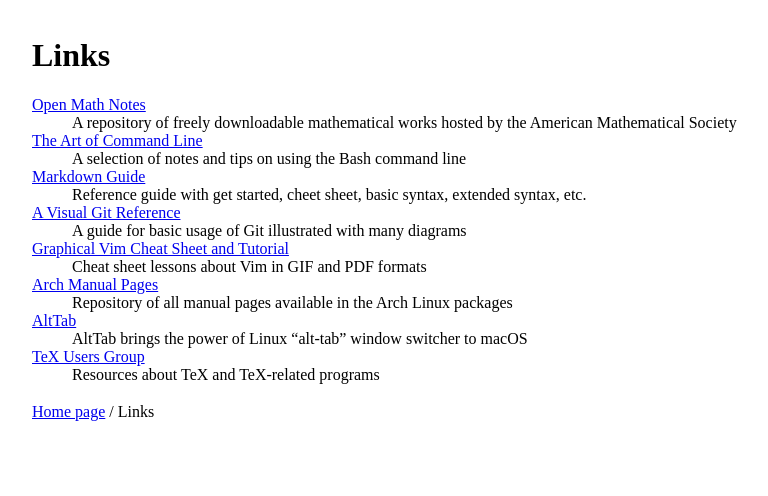
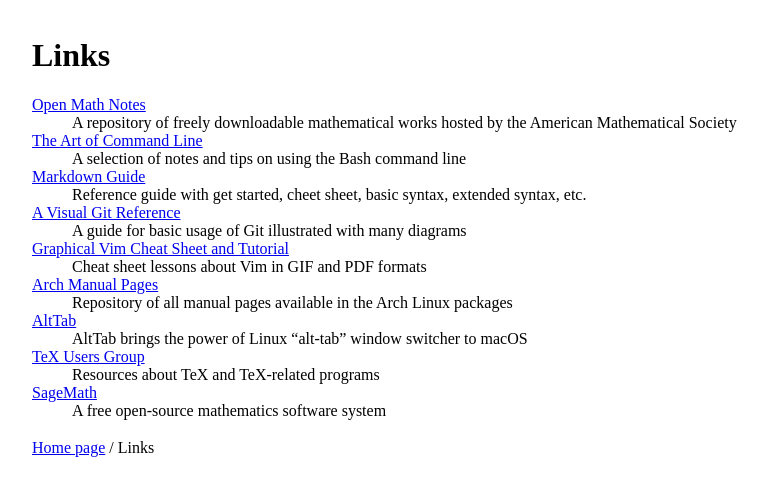
Before and after one commit to goliveira/goliveira.github.io, a Jekyll site: the page built from links.html, in a window 1280 px wide. Shown: the top 496 px of the page, without its empty margins (0-768 px from the left). Built offline with Jekyll 4.4.1, drawn with Linux system fonts in a browser that asks for light colours; nearby versions of some CDN libraries.

Commit message:
Add SageMath link

```diff
--- a/links.html
+++ b/links.html
@@ -27,6 +27,8 @@
       <dd>AltTab brings the power of Linux “alt-tab” window switcher to macOS</dd>
       <dt><a href="https://tug.org">TeX Users Group</a></dt>
       <dd>Resources about TeX and TeX-related programs</dd>
+      <dt><a href="https://www.sagemath.org">SageMath</a></dt>
+      <dd>A free open-source mathematics software system</dd>
     </dl>
   </section>
 </main>
```
